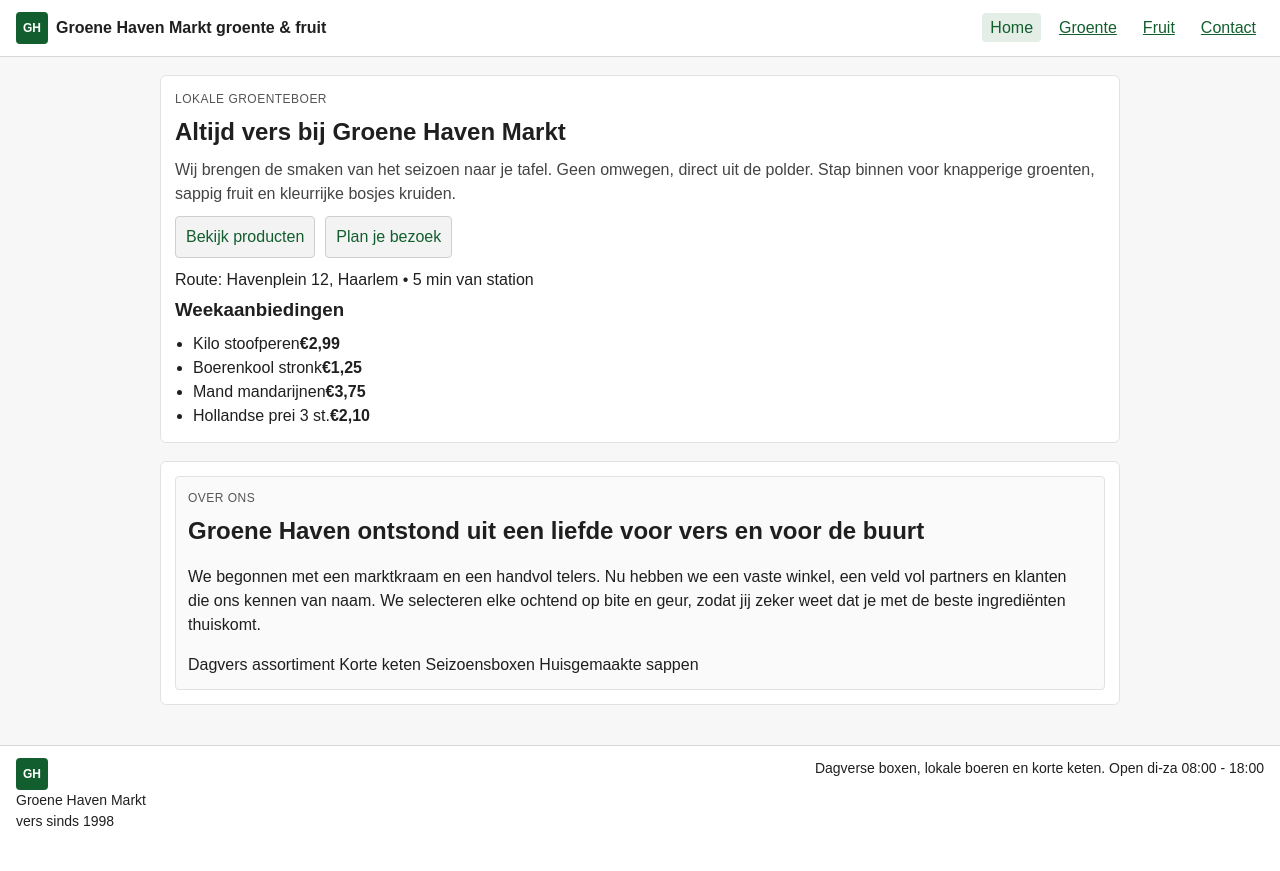
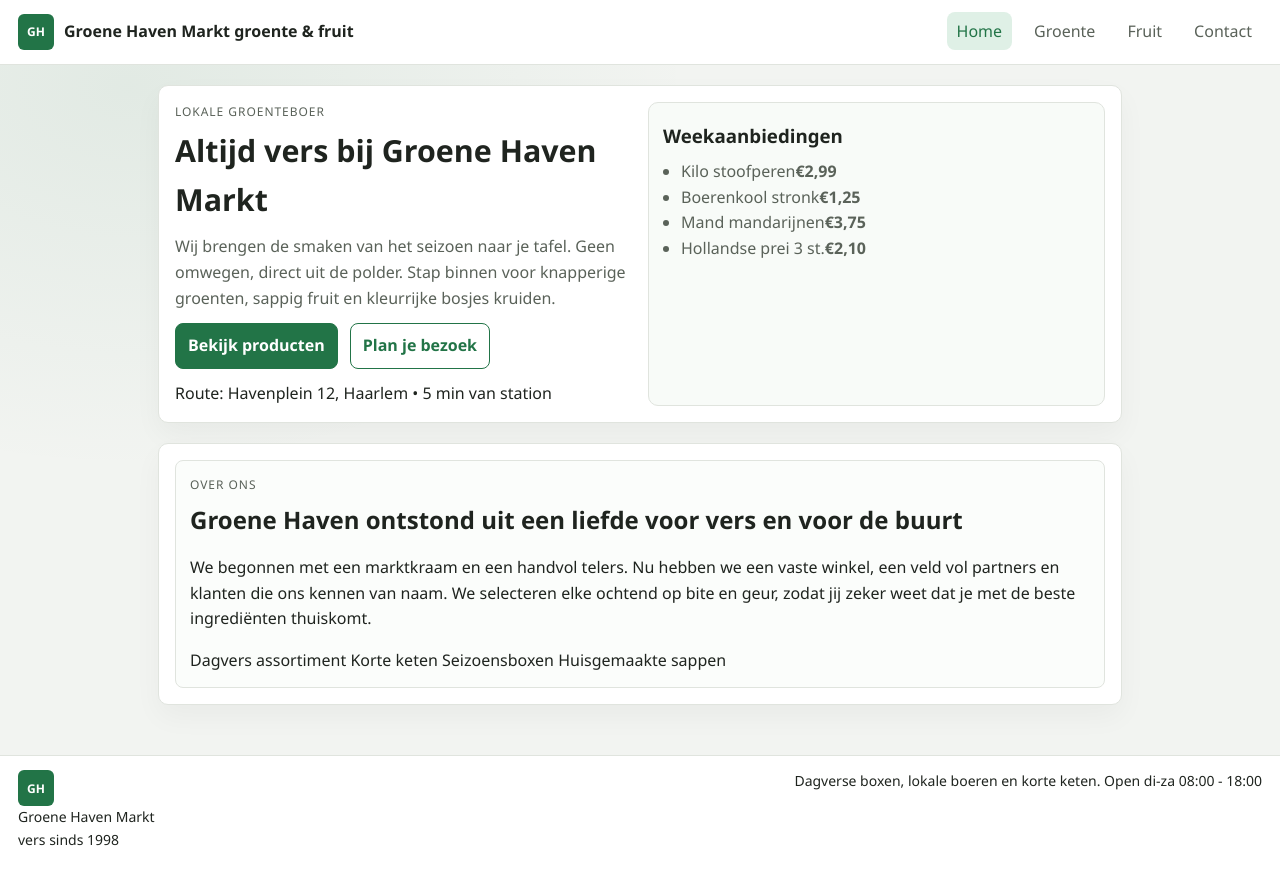
Before and after one commit to Nickdev8/m6prog_de_groene_kist, a PHP site: page / in a window 1280 px wide. Before the commit the page ends 826 px from the top, so only its background shows below. Run offline with PHP 8.4, Linux system fonts and the light colour scheme.

Commit message:
Improve styling with cleaner cards and layout

```diff
--- a/src/assets/styles.css
+++ b/src/assets/styles.css
@@ -1,13 +1,30 @@
+:root {
+    --bg: #f2f4f1;
+    --card: #ffffff;
+    --border: #e0e4de;
+    --text: #1f241f;
+    --muted: #5a6259;
+    --accent: #227447;
+    --accent-soft: #dff0e6;
+}
+
+*,
+*::before,
+*::after {
+    box-sizing: border-box;
+}
+
 body {
     margin: 0;
-    font-family: Arial, sans-serif;
-    color: #1f1f1f;
-    background: #f7f7f7;
-    line-height: 1.5;
+    font-family: "Segoe UI", Arial, sans-serif;
+    color: var(--text);
+    background: radial-gradient(80% 80% at 10% 10%, rgba(34,116,71,0.08), transparent 55%), var(--bg);
+    line-height: 1.6;
 }
 
 a {
-    color: #125e2e;
+    color: var(--accent);
+    text-decoration: none;
 }
 
 a:hover {
@@ -15,26 +32,29 @@ a:hover {
 }
 
 header.navigation {
-    padding: 12px 16px;
-    border-bottom: 1px solid #d8d8d8;
+    padding: 14px 18px;
+    border-bottom: 1px solid var(--border);
     display: flex;
     align-items: center;
     justify-content: space-between;
-    background: #ffffff;
+    background: var(--card);
+    position: sticky;
+    top: 0;
+    z-index: 5;
 }
 
 .nav-brand {
-    font-weight: bold;
+    font-weight: 800;
     display: flex;
     align-items: center;
-    gap: 8px;
+    gap: 10px;
 }
 
 .logo-circle {
-    width: 32px;
-    height: 32px;
-    border-radius: 4px;
-    background: #125e2e;
+    width: 36px;
+    height: 36px;
+    border-radius: 6px;
+    background: var(--accent);
     color: #fff;
     display: grid;
     place-items: center;
@@ -45,68 +65,73 @@ header.navigation {
 nav ul {
     list-style: none;
     display: flex;
-    gap: 10px;
+    gap: 12px;
     margin: 0;
     padding: 0;
 }
 
 nav a {
-    padding: 6px 8px;
-    border-radius: 4px;
+    padding: 8px 10px;
+    border-radius: 8px;
+    color: var(--muted);
 }
 
 nav a.active {
-    background: #e4eee7;
+    background: var(--accent-soft);
+    color: var(--accent);
     text-decoration: none;
 }
 
 .page {
-    max-width: 960px;
-    margin: 18px auto 40px;
-    padding: 0 16px;
+    max-width: 1000px;
+    margin: 20px auto 50px;
+    padding: 0 18px;
     display: flex;
     flex-direction: column;
-    gap: 18px;
+    gap: 20px;
 }
 
 section {
-    padding: 14px;
-    background: #ffffff;
-    border: 1px solid #e2e2e2;
-    border-radius: 6px;
+    padding: 16px;
+    background: var(--card);
+    border: 1px solid var(--border);
+    border-radius: 10px;
+    box-shadow: 0 12px 28px rgba(0, 0, 0, 0.04);
 }
 
 .kicker {
     text-transform: uppercase;
     font-size: 12px;
-    color: #555;
+    color: var(--muted);
     margin: 0 0 6px;
-    letter-spacing: 0.04em;
+    letter-spacing: 0.08em;
 }
 
-h1, h2, h3 {
+h1 {
+    margin: 4px 0 10px;
+    font-size: 1.9rem;
+}
+
+h2, h3 {
     margin: 4px 0 8px;
 }
 
 .lead {
-    margin: 0 0 8px;
-    color: #444;
+    margin: 0 0 10px;
+    color: var(--muted);
 }
 
-.hero-actions {
-    display: flex;
-    gap: 10px;
-    margin: 10px 0;
+.hero {
+    display: grid;
+    grid-template-columns: repeat(auto-fit, minmax(260px, 1fr));
+    gap: 16px;
 }
 
-.btn {
-    display: inline-block;
-    padding: 8px 10px;
-    border: 1px solid #cfcfcf;
-    background: #f3f3f3;
-    color: #125e2e;
-    text-decoration: none;
-    border-radius: 4px;
+.hero-card {
+    border: 1px solid var(--border);
+    border-radius: 10px;
+    background: #f8fbf8;
+    padding: 14px;
 }
 
 .hero-card ul,
@@ -114,39 +139,76 @@ h1, h2, h3 {
     list-style: disc;
     padding-left: 18px;
     margin: 6px 0 0;
+    color: var(--muted);
+}
+
+.hero-actions {
+    display: flex;
+    gap: 12px;
+    margin: 12px 0;
+}
+
+.btn {
+    display: inline-block;
+    padding: 9px 12px;
+    border: 1px solid var(--accent);
+    background: var(--accent);
+    color: #fff;
+    border-radius: 8px;
+    font-weight: 700;
+}
+
+.btn.ghost {
+    background: transparent;
+    color: var(--accent);
+    border-color: var(--accent);
 }
 
 .product-grid,
 .contact-grid {
     display: grid;
-    grid-template-columns: repeat(auto-fit, minmax(220px, 1fr));
-    gap: 12px;
+    grid-template-columns: repeat(auto-fit, minmax(230px, 1fr));
+    gap: 14px;
 }
 
 .card {
-    border: 1px solid #e2e2e2;
-    padding: 12px;
-    background: #fafafa;
-    border-radius: 4px;
+    border: 1px solid var(--border);
+    padding: 14px;
+    background: #fbfdfb;
+    border-radius: 8px;
 }
 
 .price-tag {
     display: inline-block;
     margin-top: 8px;
-    padding: 4px 6px;
-    background: #f3f3f3;
-    border: 1px solid #cfcfcf;
-    font-weight: bold;
-    border-radius: 3px;
+    padding: 6px 8px;
+    background: var(--accent-soft);
+    border: 1px solid var(--border);
+    font-weight: 800;
+    border-radius: 4px;
+    color: var(--accent);
 }
 
 .site-footer {
-    border-top: 1px solid #d8d8d8;
-    padding: 12px 16px;
+    border-top: 1px solid var(--border);
+    padding: 14px 18px 20px;
     display: flex;
     justify-content: space-between;
     flex-wrap: wrap;
-    gap: 8px;
+    gap: 10px;
     font-size: 14px;
-    background: #ffffff;
+    background: var(--card);
 }
+
+@media (max-width: 680px) {
+    header.navigation {
+        flex-direction: column;
+        align-items: flex-start;
+        gap: 8px;
+    }
+
+    .hero-actions {
+        flex-direction: column;
+        align-items: flex-start;
+    }
+}
```
